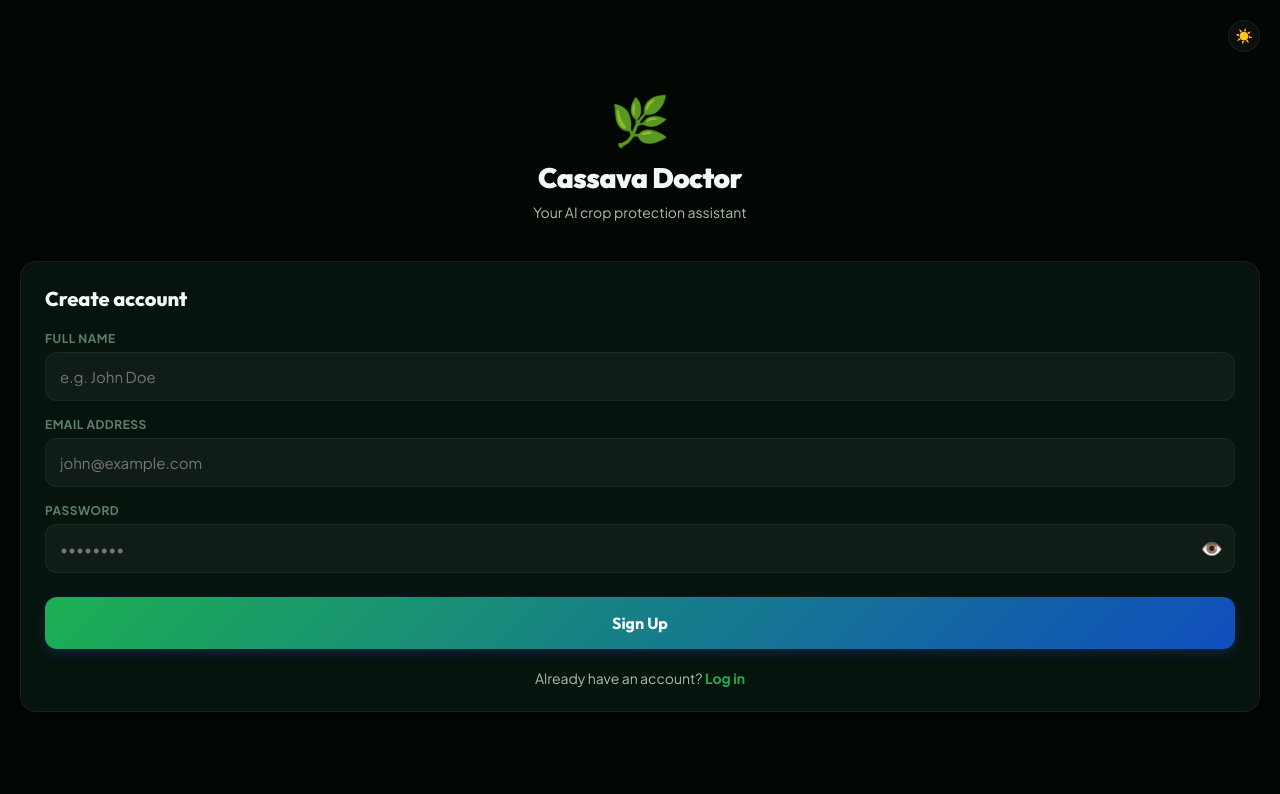
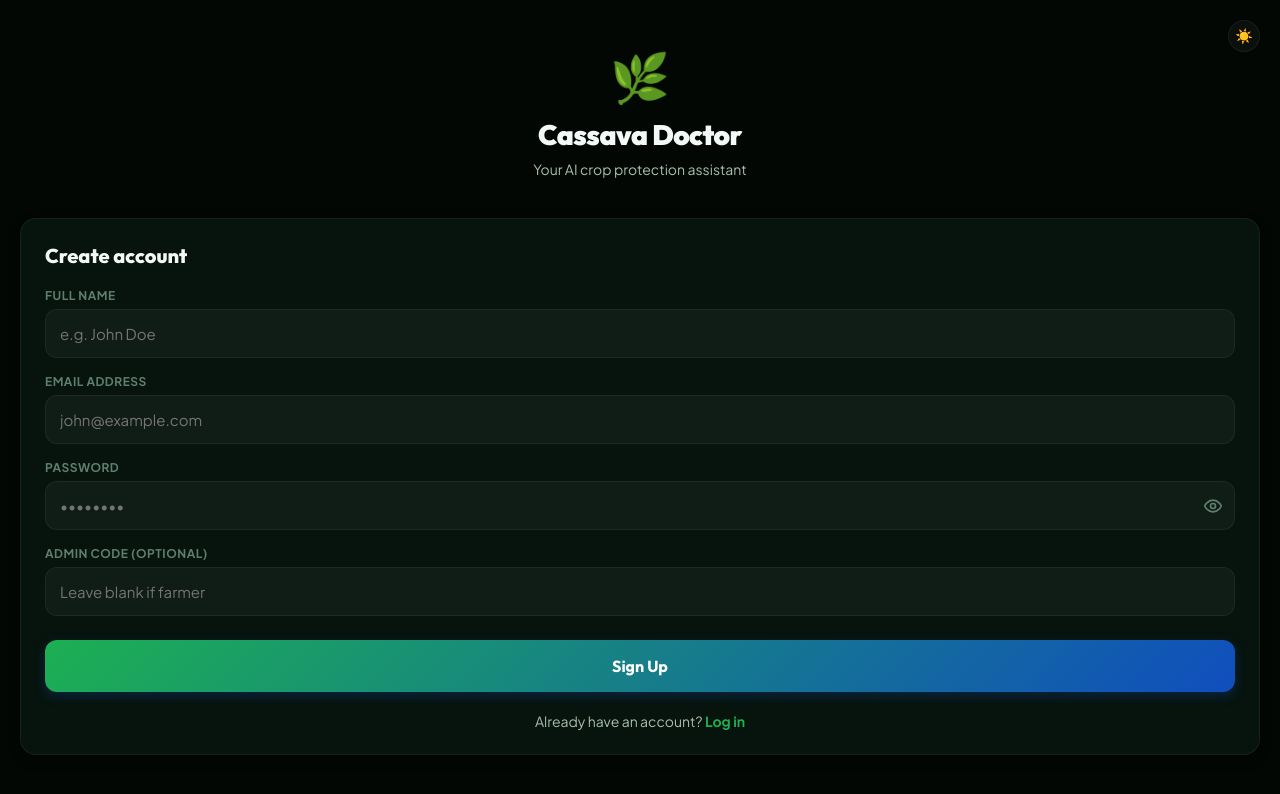
Before and after one commit to Mannahfx/MASCO-argrisense, a React (Vite) app: page / in a window 1280 px wide. Both pictures are taken after a click on the element "Sign up". Shown: the top 794 px of the page. Built offline with nearby package versions, Linux system fonts and the light colour scheme.

Commit message:
feat: improve password toggle icons and add auto admin registration via secret code

```diff
--- a/src/App.jsx
+++ b/src/App.jsx
@@ -1495,6 +1495,7 @@ function AuthScreen() {
   const [email, setEmail] = useState('')
   const [password, setPassword] = useState('')
   const [fullName, setFullName] = useState('')
+  const [adminCode, setAdminCode] = useState('')
   const [loading, setLoading] = useState(false)
   const [error, setError] = useState(null)
 
@@ -1510,7 +1511,7 @@ function AuthScreen() {
         const { error } = await supabase.auth.signUp({
           email,
           password,
-          options: { data: { full_name: fullName } }
+          options: { data: { full_name: fullName, admin_code: adminCode } }
         })
         if (error) throw error
       }
@@ -1548,15 +1549,26 @@ function AuthScreen() {
           <input type="email" value={email} onChange={e=>setEmail(e.target.value)} placeholder="john@example.com" style={{width:'100%',padding:'14px',background:'var(--surface)',border:'1px solid var(--card-border)',borderRadius:12,color:'var(--text-primary)',fontFamily:'var(--font-sans)',fontSize:15}}/>
         </div>
 
-        <div style={{marginBottom:24}}>
+        <div style={{marginBottom:!isLogin ? 16 : 24}}>
           <div style={{fontSize:12,fontWeight:700,color:'var(--text-muted)',marginBottom:6,textTransform:'uppercase',letterSpacing:0.5}}>Password</div>
           <div style={{position: 'relative'}}>
             <input type={showPassword ? 'text' : 'password'} value={password} onChange={e=>setPassword(e.target.value)} placeholder="••••••••" style={{width:'100%',padding:'14px',paddingRight:40,background:'var(--surface)',border:'1px solid var(--card-border)',borderRadius:12,color:'var(--text-primary)',fontFamily:'var(--font-sans)',fontSize:15}}/>
-            <button onClick={() => setShowPassword(!showPassword)} style={{position:'absolute',right:12,top:'50%',transform:'translateY(-50%)',background:'none',border:'none',cursor:'pointer',fontSize:18,color:'var(--text-muted)'}}>
-              {showPassword ? '🙈' : '👁️'}
+            <button onClick={() => setShowPassword(!showPassword)} style={{position:'absolute',right:12,top:'50%',transform:'translateY(-50%)',background:'none',border:'none',cursor:'pointer',color:'var(--text-muted)',display:'flex',alignItems:'center'}}>
+              {showPassword ? (
+                <svg width="20" height="20" viewBox="0 0 24 24" fill="none" stroke="currentColor" strokeWidth="2" strokeLinecap="round" strokeLinejoin="round"><path d="M9.88 9.88a3 3 0 1 0 4.24 4.24"/><path d="M10.73 5.08A10.43 10.43 0 0 1 12 5c7 0 10 7 10 7a13.16 13.16 0 0 1-1.67 2.68"/><path d="M6.61 6.61A13.526 13.526 0 0 0 2 12s3 7 10 7a9.74 9.74 0 0 0 5.39-1.61"/><line x1="2" x2="22" y1="2" y2="22"/></svg>
+              ) : (
+                <svg width="20" height="20" viewBox="0 0 24 24" fill="none" stroke="currentColor" strokeWidth="2" strokeLinecap="round" strokeLinejoin="round"><path d="M2 12s3-7 10-7 10 7 10 7-3 7-10 7-10-7-10-7Z"/><circle cx="12" cy="12" r="3"/></svg>
+              )}
             </button>
           </div>
         </div>
+
+        {!isLogin && (
+          <div style={{marginBottom:24}}>
+            <div style={{fontSize:12,fontWeight:700,color:'var(--text-muted)',marginBottom:6,textTransform:'uppercase',letterSpacing:0.5}}>Admin Code (Optional)</div>
+            <input type="text" value={adminCode} onChange={e=>setAdminCode(e.target.value)} placeholder="Leave blank if farmer" style={{width:'100%',padding:'14px',background:'var(--surface)',border:'1px solid var(--card-border)',borderRadius:12,color:'var(--text-primary)',fontFamily:'var(--font-sans)',fontSize:15}}/>
+          </div>
+        )}
 
         <button onClick={handleSubmit} disabled={loading} className="btn btn-primary" style={{width:'100%',padding:'16px',fontSize:16,borderRadius:12,opacity:loading?0.7:1}}>
           {loading ? 'Please wait...' : (isLogin ? 'Sign In' : 'Sign Up')}
```
